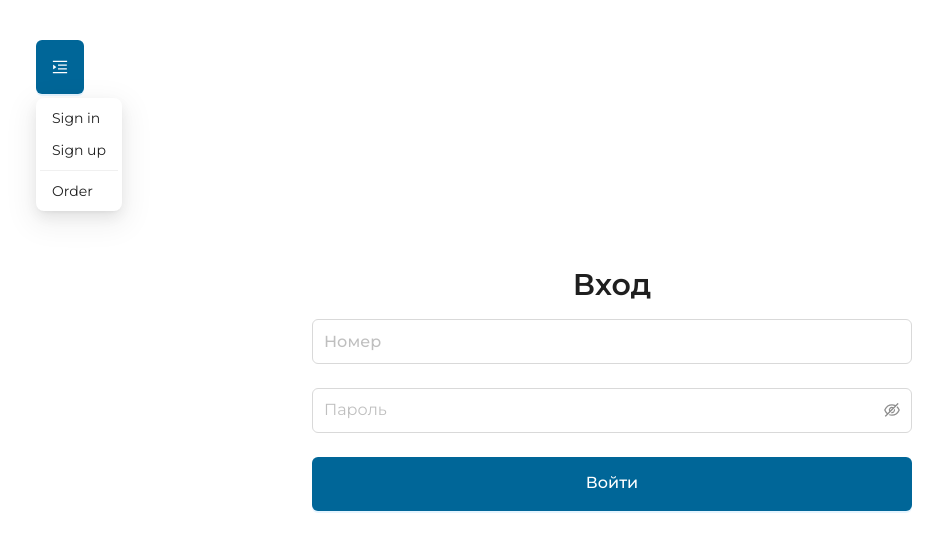
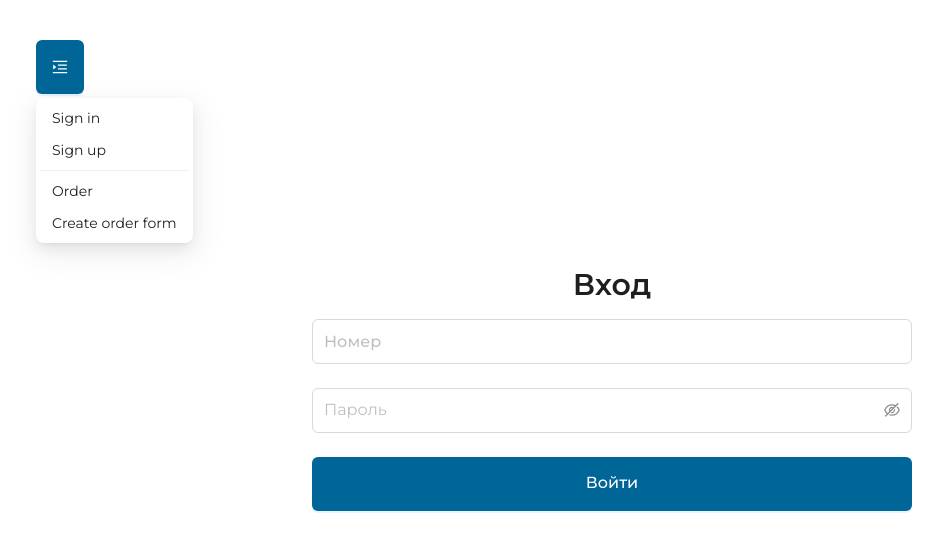
Before and after one commit to Sapariyeva/esdp-team-3-frontend, a React (Vite) app: page /signIn in a window 1280 px wide. Both pictures are taken after a click on the button 88 px from the left and 67 px from the top of the page. Shown: the top 552 px of the page, without its empty margins (28-971 px from the left). Built offline with nearby package versions, Linux system fonts and the light colour scheme.

Commit message:
added link

```diff
--- a/src/components/Sidebar/Sidebar.tsx
+++ b/src/components/Sidebar/Sidebar.tsx
@@ -21,6 +21,10 @@ const items: MenuProps['items'] = [
         label: <Link className={'sidebar__link'} to={'/order'} children={'Order'}/>,
         key: '3',
     },
+    {
+        label: <Link className={'sidebar__link'} to={'/createOrderForm'} children={'Create order form'}/>,
+        key: '4',
+    },
 ];
 
 const Sidebar = () => {
```
